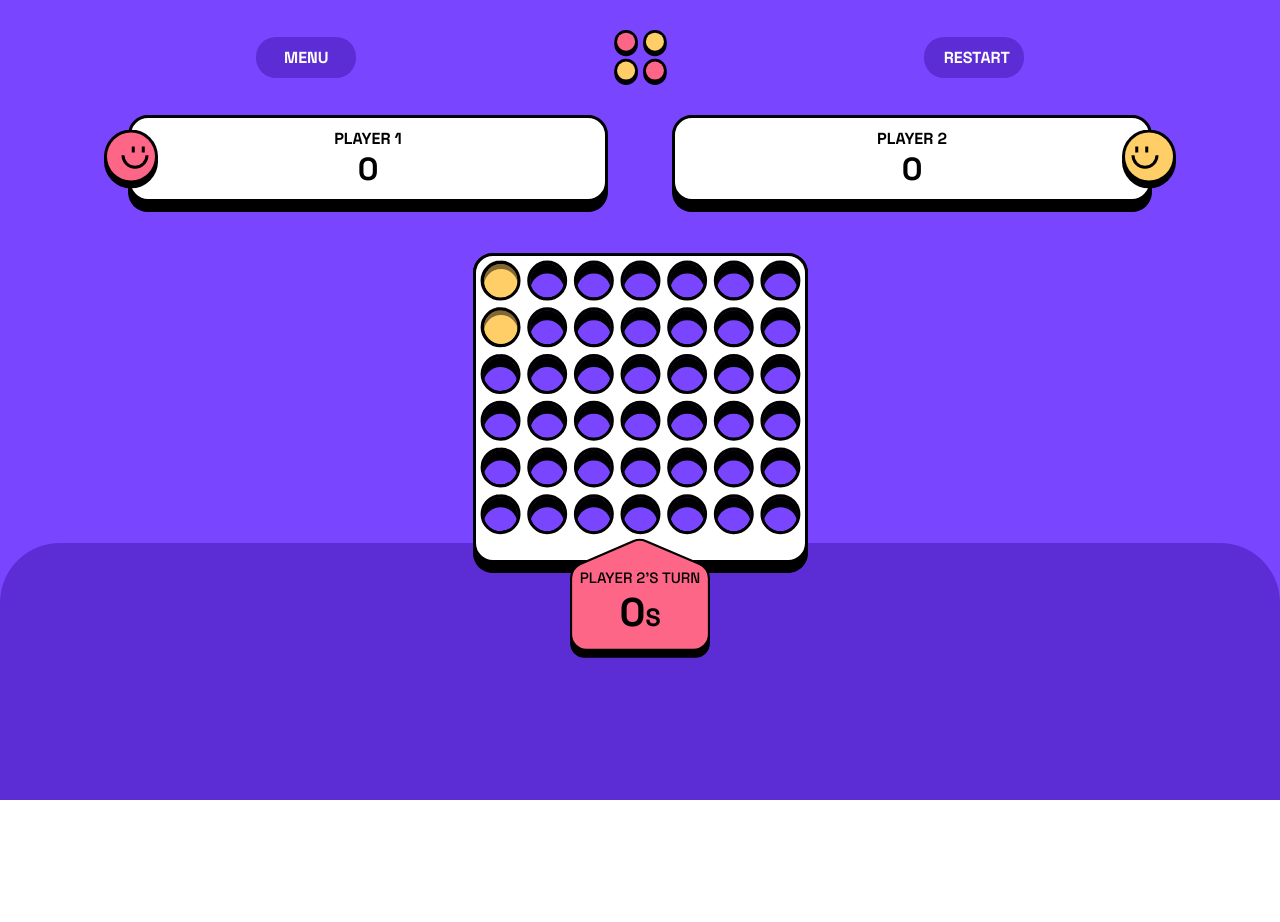
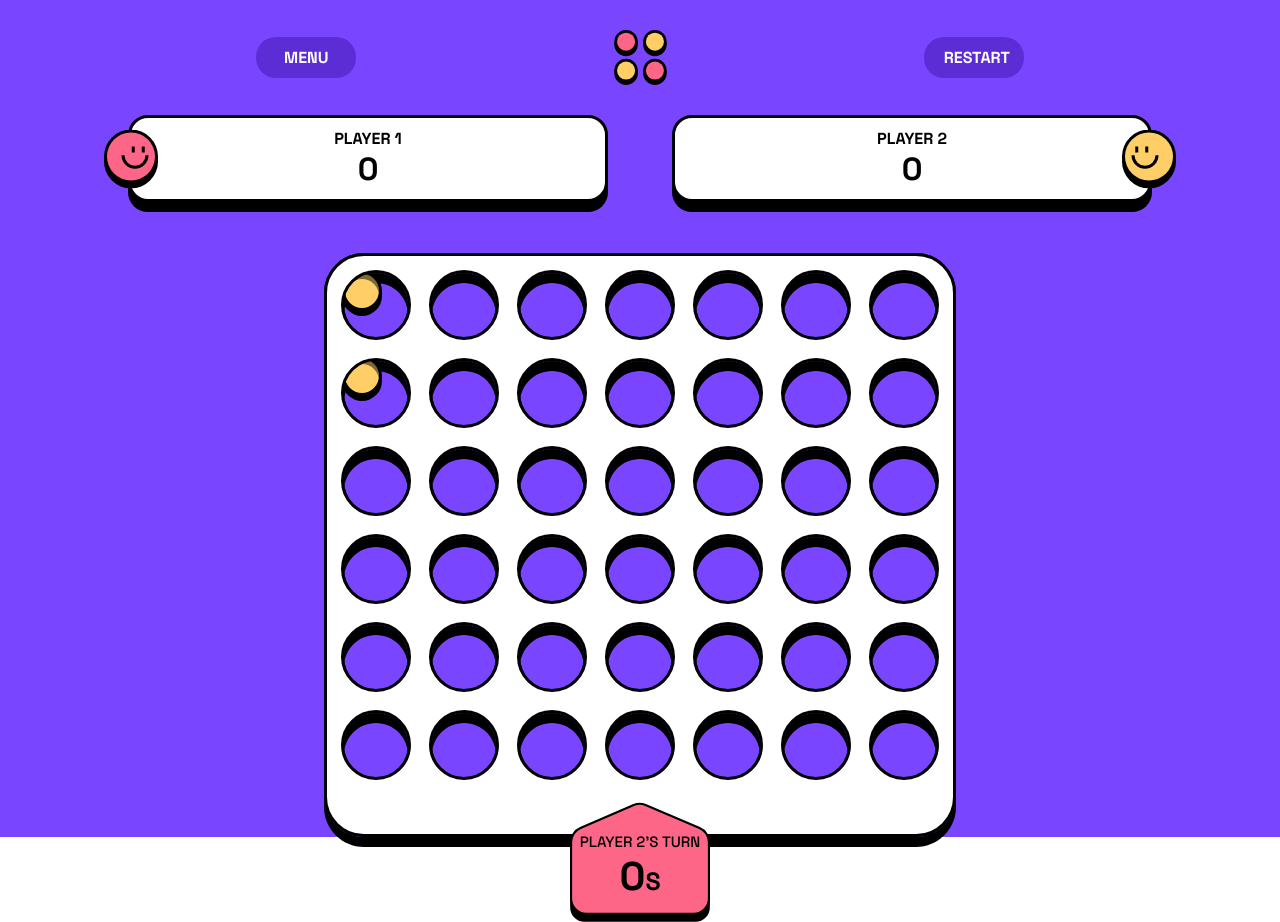
Before and after one commit to Corbiobio/connect_four_v2, a React (Vite) app: page /game in a window 1280 px wide. Before the commit the page ends 800 px from the top, so only its background shows below. Built offline with nearby package versions, Linux system fonts and the light colour scheme.

Commit message:
start resposive for game page

```diff
--- a/pages/Game.jsx
+++ b/pages/Game.jsx
@@ -50,7 +50,8 @@ export default function Game() {
                         <div></div>
                         <div></div>
                     </div>
-                    <img src="/images/board-layer-white-small.svg" alt="board" />
+                    <img className='board_white board_white_small' src="/images/board-layer-white-small.svg" alt="board" />
+                    <img className='board_white board_white_large' src="/images/board-layer-white-large.svg" alt="board" />
                     <div className='board_game'>
                         <div className='column'>
                             <div className="item"><img src="/images/counter-yellow-small.svg" alt="" /></div>
@@ -109,7 +110,9 @@ export default function Game() {
                             <div className="item"></div>
                         </div>
                     </div>
-                    <img src="/images/board-layer-black-small.svg" alt="board" />
+                    <img className='board_black board_black_small' src="/images/board-layer-black-small.svg" alt="board" />
+                    <img className='board_black board_black_large' src="/images/board-layer-black-large.svg" alt="board" />
+
                     <div className='board_bottom'>
                         <img src="/images/turn-background-red.svg" alt="red triangle" />
                         <div>
--- a/sass/game.scss
+++ b/sass/game.scss
@@ -158,9 +158,13 @@
             grid-area: 3 / 1 / 4 / 3;
 
 
-            img:nth-child(2) {
+            .board_white {
                 z-index: 3;
                 position: absolute;
+            }
+
+            .board_white_large {
+                display: none;
             }
 
             .board_game {
@@ -197,9 +201,13 @@
                 z-index: 4;
             }
 
-            img:nth-child(4) {
+            .board_black {
                 z-index: 1;
                 position: absolute;
+            }
+
+            .board_black_large {
+                display: none;
             }
 
             .board_bottom {
@@ -247,7 +255,6 @@
         height: calc(100vh - calc(115px + 458px - 30px));
         transform: translateY(-30px);
         border-radius: 60px 60px 0px 0px;
-        z-index: -1;
     }
 
 }
@@ -255,3 +262,43 @@
 .column_for_marker :hover {
     background-color: red;
 }
+
+@media screen and (min-width:750px) {
+    #Game {
+        height: 100%;
+        width: 100%;
+
+        .game {
+
+            .board {
+                height: 584px;
+                width: 632px;
+
+                .board_white_small {
+                    display: none;
+                }
+
+                .board_black_small {
+                    display: none;
+                }
+
+                .board_white_large {
+                    display: block;
+                }
+
+                .board_black_large {
+                    display: block;
+                }
+
+                .board_game {
+                    padding: 17px 17px 59px 17px;
+                }
+            }
+        }
+
+        .bottom {
+            height: calc(100% - calc(115px + 722px));
+            transform: none;
+        }
+    }
+}
```
